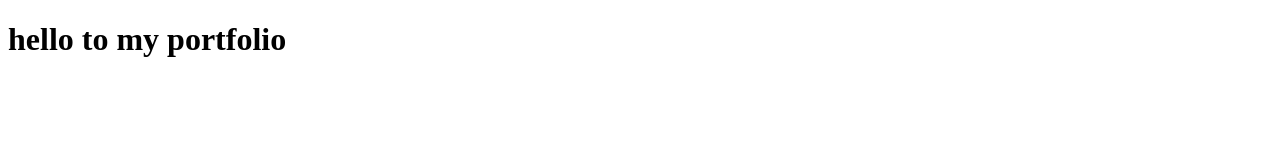
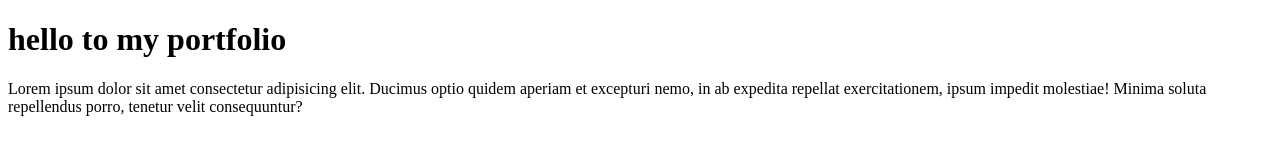
Before and after one commit to deman404/imanPortofolio, a plain HTML site: page index.html in a window 1280 px wide. Drawn offline with Linux system fonts and the light colour scheme.

Commit message:
addParagraf

```diff
--- a/index.html
+++ b/index.html
@@ -1,11 +1,17 @@
 <!DOCTYPE html>
 <html lang="en">
-<head>
-    <meta charset="UTF-8">
-    <meta name="viewport" content="width=device-width, initial-scale=1.0">
+  <head>
+    <meta charset="UTF-8" />
+    <meta name="viewport" content="width=device-width, initial-scale=1.0" />
     <title>Document</title>
-</head>
-<body>
+  </head>
+  <body>
     <h1>hello to my portfolio</h1>
-</body>
+    <p>
+      Lorem ipsum dolor sit amet consectetur adipisicing elit. Ducimus optio
+      quidem aperiam et excepturi nemo, in ab expedita repellat exercitationem,
+      ipsum impedit molestiae! Minima soluta repellendus porro, tenetur velit
+      consequuntur?
+    </p>
+  </body>
 </html>
```
